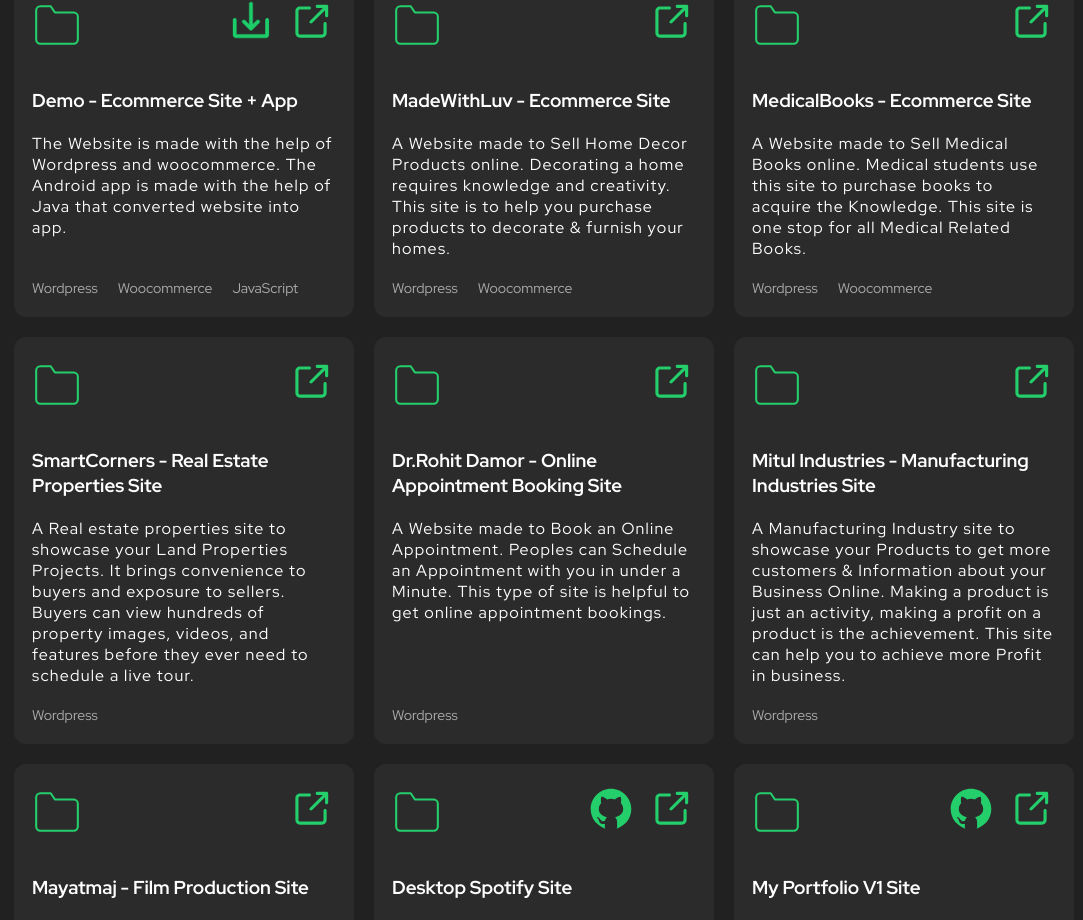
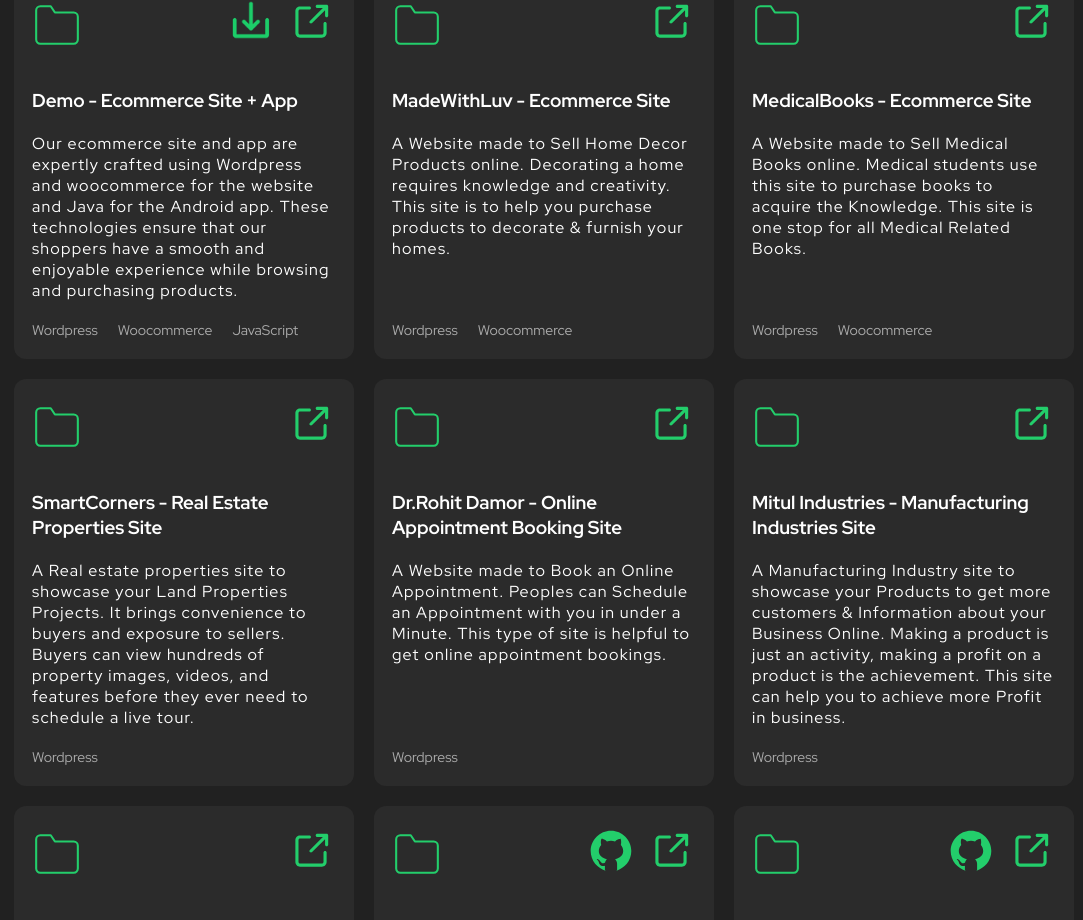
Before and after one commit to yuliiak111/portfolio, a React (Create React App) app: page / in a window 1280 px wide. Shown: the part 1457-2377 px from the top of the page, without its empty margins (96-1179 px from the left). Built offline with nearby package versions, Linux system fonts and the light colour scheme.

Commit message:
Update Portfolio.tsx

```diff
--- a/src/components/Portfolio/Portfolio.tsx
+++ b/src/components/Portfolio/Portfolio.tsx
@@ -27,7 +27,7 @@ export function Portfolio() {
             <div className="body">
               <h3>Demo - Ecommerce Site + App</h3>
               <p>
-                The Website is made with the help of Wordpress and woocommerce. The Android app is made with the help of Java that converted website into app.
+              Our ecommerce site and app are expertly crafted using Wordpress and woocommerce for the website and Java for the Android app. These technologies ensure that our shoppers have a smooth and enjoyable experience while browsing and purchasing products.
               </p>
             </div>
             <footer>
```
